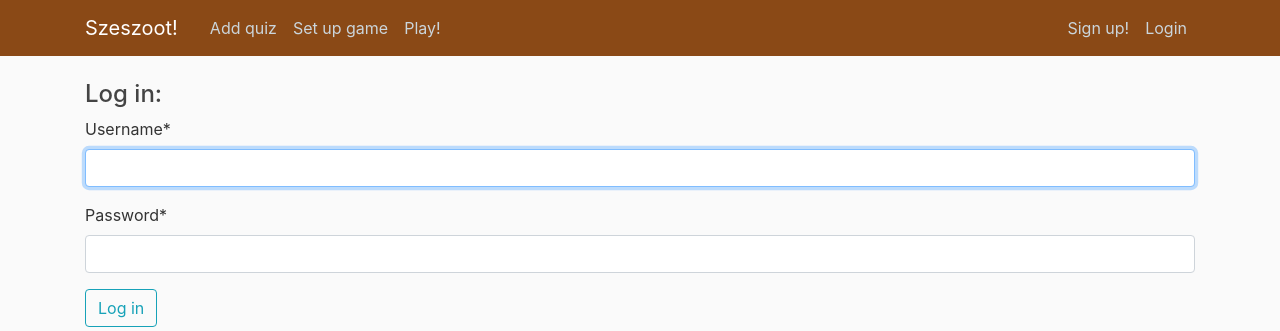
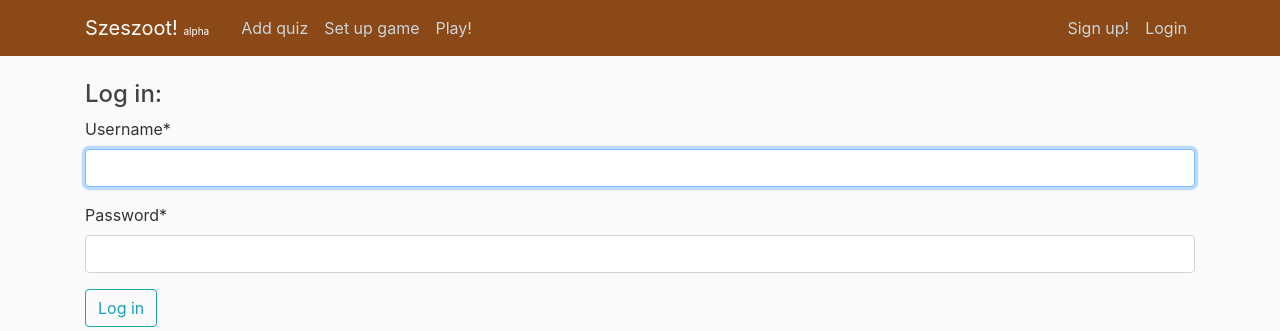
Before and after one commit to AndrzejSzeszko/Szeszoot, a Django app: page /login/?next=/game_master_panel/1/ in a window 1280 px wide. Shown: the top 331 px of the page. Run offline with Django 3.2, Linux system fonts and the light colour scheme; some libraries are stand-ins or nearby versions.

Commit message:
add "alpha" notification

```diff
--- a/src/app_szeszoot/templates/app_szeszoot/base.html
+++ b/src/app_szeszoot/templates/app_szeszoot/base.html
@@ -21,7 +21,7 @@
     <header class="site-header">
         <nav class="navbar navbar-expand-md navbar-dark bg-steel fixed-top">
             <div class="container">
-                <a class="navbar-brand mr-4" href="{% url 'home' %}">Szeszoot!</a>
+                <a class="navbar-brand mr-4" href="{% url 'home' %}">Szeszoot! <span id="alpha">alpha</span></a>
                 <button class="navbar-toggler" type="button" data-toggle="collapse" data-target="#navbarToggle" aria-controls="navbarToggle" aria-expanded="false" aria-label="Toggle navigation">
                     <span class="navbar-toggler-icon"></span>
                 </button>
```
